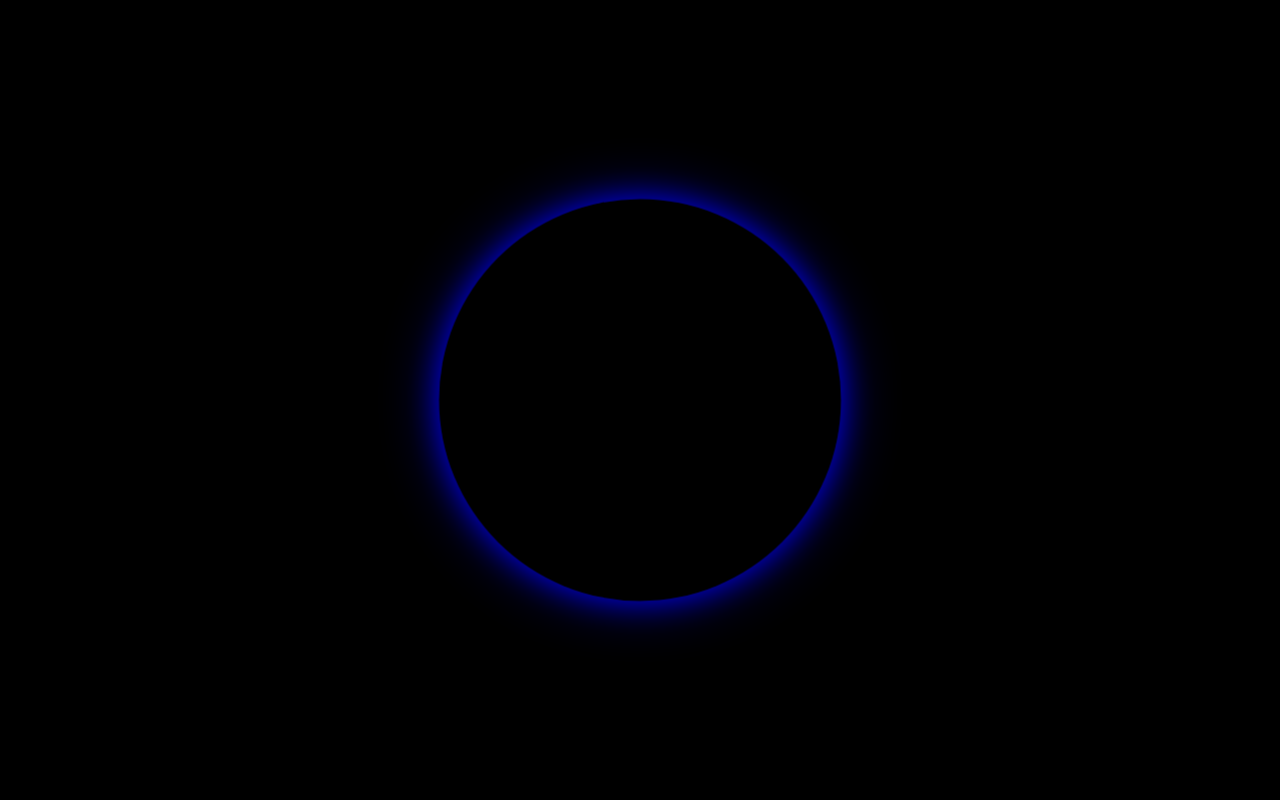
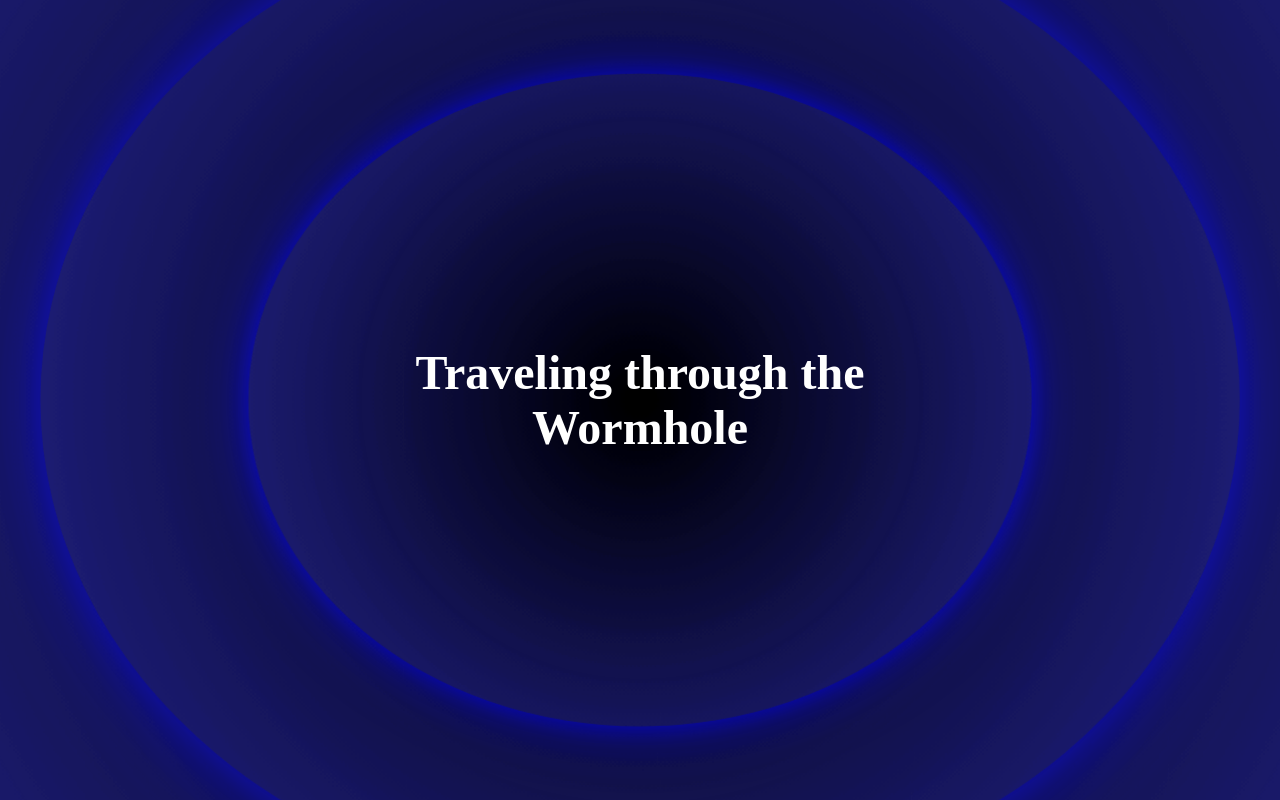
Before and after one commit to slimjimcammy/departing-earth, a React (Vite) app in the folder frontend/: page /wormhole in a window 1280 px wide. Built offline with nearby package versions, Linux system fonts and the light colour scheme; a web font is replaced by a local one.

Commit message:
Worm hole addition, still have to change the font

```diff
--- a/frontend/src/assets/styles/Wormhole.css
+++ b/frontend/src/assets/styles/Wormhole.css
@@ -1,33 +1,63 @@
-@keyframes tunnel {
+html, body {
+    margin: 0;
+    padding: 0;
+    overflow: hidden; /* Prevents scrollbars */
+    height: 100%; /* Make sure it takes the full height */
+}
+
+@keyframes expand {
     0% {
         transform: scale(1);
         opacity: 1;
     }
-    50% {
-        transform: scale(1.5);
-        opacity: 0.5;
-    }
     100% {
-        transform: scale(1);
-        opacity: 1;
+        transform: scale(7.5); /* Scale up to 7 times */
+        opacity: 0; /* Fade out */
     }
 }
 
 .WormholeContainer {
-    display: flex; /* Enable flexbox */
-    justify-content: center; /* Center horizontally */
-    align-items: center; /* Center vertically */
-    width: 100vw; /* Full viewport width */
-    height: 100vh; /* Full viewport height */
-    overflow: hidden; /* Hide overflow */
-    background-color: black; /* Background color of the wormhole */
+    display: flex;
+    justify-content: center;
+    align-items: center;
+    width: 100vw;
+    height: 100vh;
+    overflow: hidden;
+    position: relative; /* Position relative for absolute positioning of children */
+    background-color: black;
 }
 
 .Wormhole {
-    width: 50vh; /* Width of the wormhole */
-    height: 50vh; /* Height of the wormhole */
-    /* background: radial-gradient(circle, rgba(0, 0, 255, 0.7), rgba(0, 0, 255, 0.1));  */
+    position: absolute;
+    width: 30vw;
+    height: 40vh;
+    background: radial-gradient(circle, rgba(0, 0, 0, 0.3), rgba(64, 64, 236, 0.5));
     border-radius: 50%;
-    animation: tunnel 4s linear infinite; /* Infinite traveling effect */
-    box-shadow: 0 0 30px rgba(0, 0, 255, 0.8), 0 0 60px rgba(0, 0, 255, 0.5); /* Glowing effect */
+    animation: expand 3s linear infinite;
+    box-shadow: 0 0 10px rgba(0, 0, 255, 1), 0 0 30px rgba(0, 0, 255, 1);
+    z-index: 1; /* Wormholes are below the text */
 }
+
+/* Add delay to each wormhole */
+.Wormhole:nth-child(1) { animation-delay: 0s; }
+.Wormhole:nth-child(2) { animation-delay: 0.5s; }
+.Wormhole:nth-child(3) { animation-delay: 1s; }
+.Wormhole:nth-child(4) { animation-delay: 1.5s; }
+.Wormhole:nth-child(5) { animation-delay: 2s; }
+.Wormhole:nth-child(6) { animation-delay: 2.5s; }
+.Wormhole:nth-child(7) { animation-delay: 3; }
+.Wormhole:nth-child(8) { animation-delay: 3.5s; }
+.Wormhole:nth-child(9) { animation-delay: 4s; }
+
+/* Text Overlay should be independent of .Wormhole */
+.TextOverlay {
+    position: absolute; /* Allow the text to sit over the Wormhole */
+    top: 50%;
+    left: 50%;
+    transform: translate(-50%, -50%); /* Center the text */
+    z-index: 10; /* Ensure text is above the wormholes */
+    color: white; /* Text color */
+    text-align: center;
+    font-size: 3rem;
+    font-weight: bold;
+}
--- a/frontend/src/pages/Wormhole.jsx
+++ b/frontend/src/pages/Wormhole.jsx
@@ -5,6 +5,17 @@ const Wormhole = () => {
     return (
         <div className="WormholeContainer">
             <div className="Wormhole" />
+            <div className="Wormhole" />
+            <div className="Wormhole" />
+            <div className="Wormhole" />
+            <div className="Wormhole" />
+            <div className="Wormhole" />
+            <div className="Wormhole" />
+            <div className="Wormhole" />
+            <div className="Wormhole" />
+            <div className="TextOverlay">
+                <h1>Traveling through the Wormhole</h1>
+            </div>
         </div>
     );
 };
```
